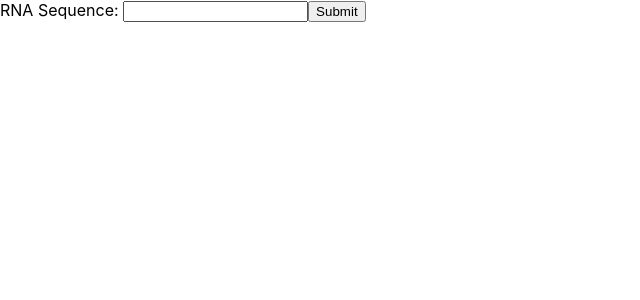
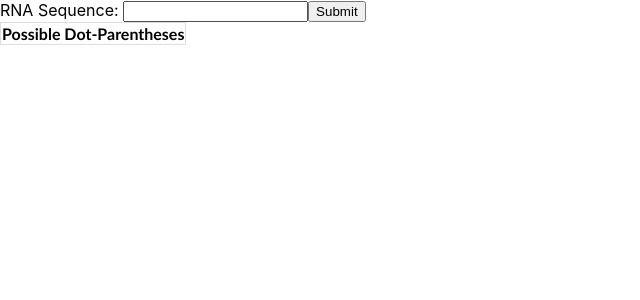
Before and after one commit to patrickfeltes/nussinov, a React (Create React App) app in the folder app/: page / in a window 1280 px wide. Shown: the top 300 px of the page, without its empty margins (0-640 px from the left). Built offline with nearby package versions, Linux system fonts and the light colour scheme.

Commit message:
Add dot paren display and row selection

```diff
--- a/app/src/App.css
+++ b/app/src/App.css
@@ -42,6 +42,7 @@
   font-family: "Trebuchet MS", Arial, Helvetica, sans-serif;
   border-collapse: collapse;
   border: 3px solid #ddd;
+  float: left;
 }
 
 #nussinov td, #nussinov th {
@@ -52,3 +53,25 @@
 .highlightedCell {
   background-color: yellow;
 }
+
+#dot-paren {
+  text-align: center;
+  font-family: "Trebuchet MS", Arial, Helvetica, sans-serif;
+  border-collapse: collapse;
+  border: 1px solid #ddd;
+  float: left;
+}
+
+#dot-paren td, #nussinov th {
+  border: 1px solid #ddd;
+  padding: 4px;
+  cursor: pointer;
+}
+
+#dot-paren td:hover {
+  background-color: grey;
+}
+
+#dot-paren .selected {
+  background-color: yellow;
+}
--- a/app/src/App.js
+++ b/app/src/App.js
@@ -10,7 +10,8 @@ class App extends Component {
     super(props);
     this.state = {
       dp_table: null,
-      dot_paren_strings: null
+      dot_paren_strings: null,
+      selected_idx: null
     };
   }
 
@@ -29,12 +30,48 @@ class App extends Component {
           this.setState(
             {
               dot_paren_strings: _dot_paren_strings,
-              dp_table: _dp_table
+              dp_table: _dp_table,
+              selected_idx: 0
             }
           );
         }
       );
 
+  }
+
+  handleDotParenClick = (idx) => {
+    this.setState({ selected_idx: idx })
+  }
+
+  renderDotParenData() {
+    if (this.state.dot_paren_strings == null) {
+      return null;
+    }
+    var items = this.state.dot_paren_strings.map((elem, idx) => {
+      return (
+        <tr key={idx} className={this.state.selected_idx === idx ? 'selected' : ''} onClick={ (event) => { this.handleDotParenClick(idx) }}>
+          <td>{elem}</td>
+        </tr>
+      );
+    });
+    return (
+      items
+    );
+  }
+
+  renderDotParenTable() {
+    return (
+      <table id='dot-paren'>
+        <thead>
+          <tr>
+            <th>Possible Dot-Parentheses</th>
+          </tr>
+        </thead>
+        <tbody>
+            {this.renderDotParenData()}
+        </tbody>
+      </table>
+    );
   }
 
   render() {
@@ -47,6 +84,7 @@ class App extends Component {
             <button type="submit">Submit</button>
         </form>
         <NussinovTable key={this.state.dp_table} dp_table_prop={this.state.dp_table} />
+        {this.renderDotParenTable()}
       </div>
     );
   }
```
Also changed, not shown: 1 other file (tests, documents, lock files or other folders).
